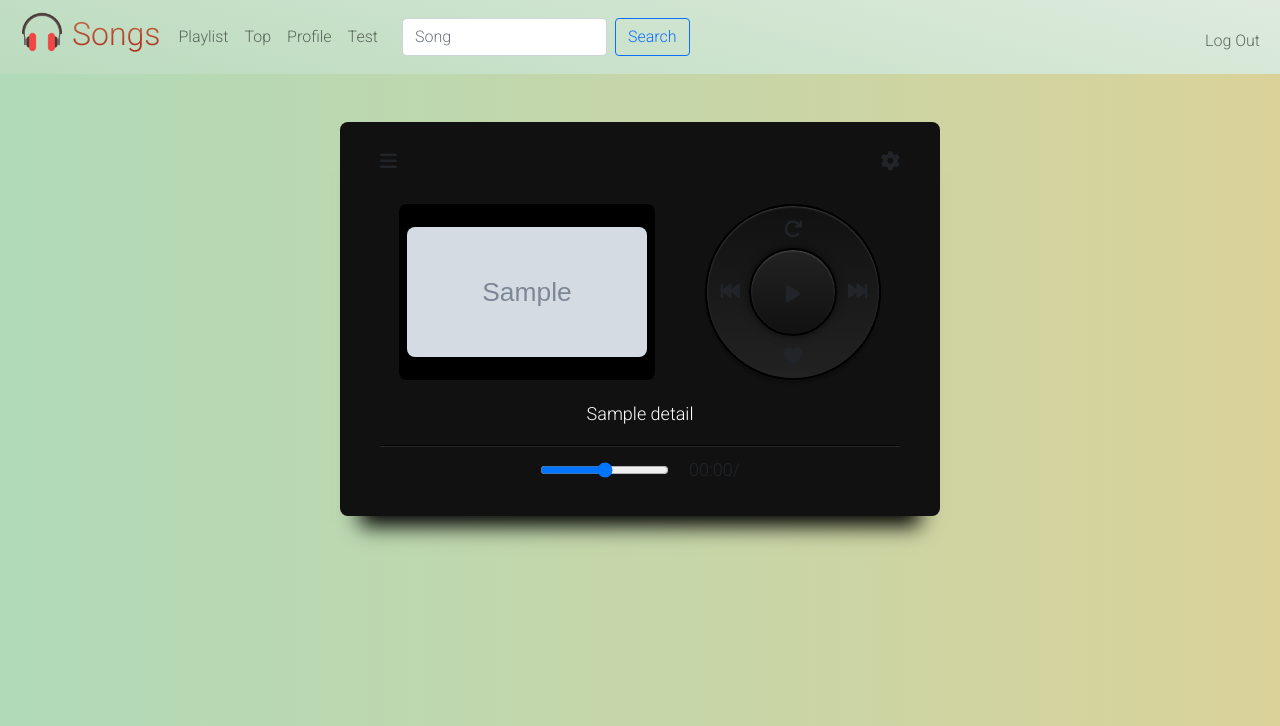
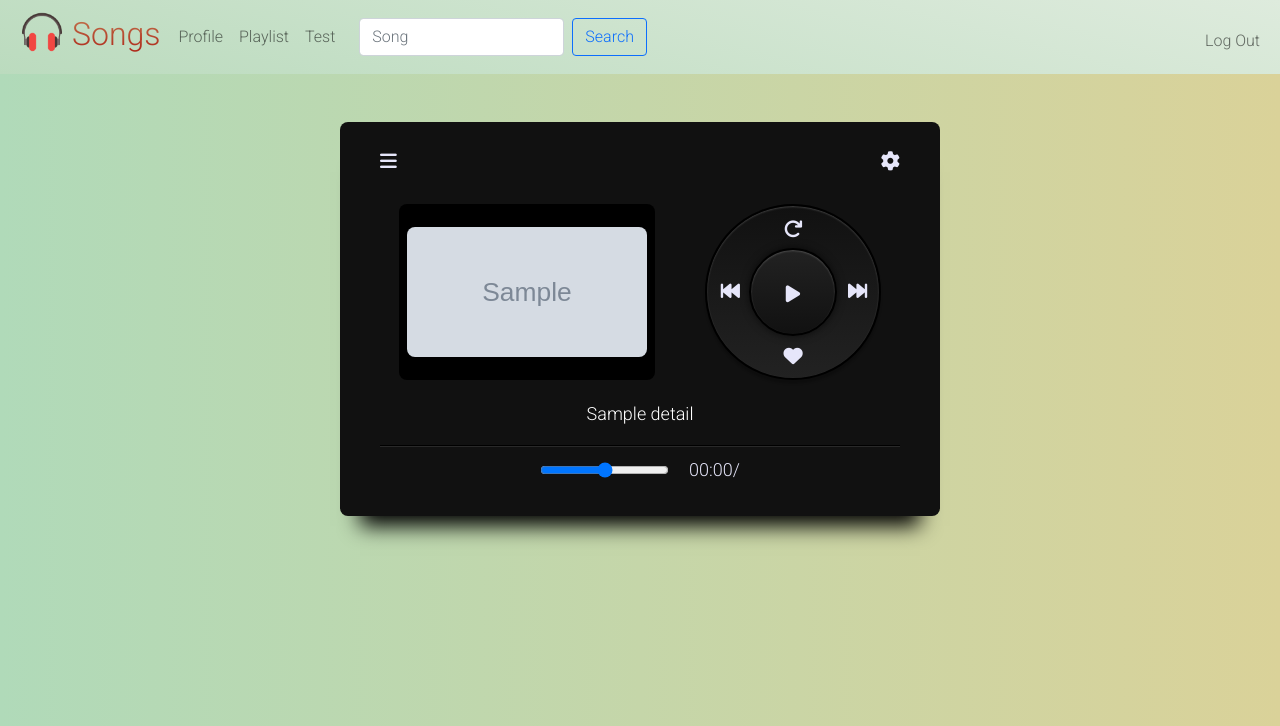
Before and after one commit to diwasrimal/songs, a Flask app: template templates/play.html in a window 1280 px wide. Shown: the top 726 px of the page. Run offline with Flask 2, Linux system fonts and the light colour scheme; a user stored in the database is signed in; tables that the repository leaves empty hold one stand-in row (values such as "Sample post"); the template is opened without the code that fills it: most values are stand-ins (such as "Sample title", 1, 10 or a date in 2020); grey boxes marked "Sample" are stand-in pictures; some libraries are stand-ins or nearby versions.

Commit message:
Update readme and musicplayer apperance
changed player buttons to white, deleted static audio files, add new templates

```diff
--- a/app.py
+++ b/app.py
@@ -175,16 +175,10 @@ def test():
 @app.route("/profile")
 @login_required
 def profile():
-    return apology("OK")
+    return render_template("profile.html")
 
 
 @app.route("/playlist")
 @login_required
 def playlist():
-    return apology("TODO")
-
-
-@app.route("/top")
-@login_required
-def top():
-    return apology("TODO")
+    return render_template("playlists.html")
--- a/static/musicPlayer.css
+++ b/static/musicPlayer.css
@@ -45,6 +45,10 @@
   border: solid 2px #000;
   box-shadow: inset 0 1px 2px rgba(255,255,255,0.2), 0 4px 2px rgba(0,0,0,0.2);
 }
+.fa {
+  color: lavender;
+}
+
 .player .fa {
   font-size: 1.2rem;
   position: absolute;
@@ -134,4 +138,5 @@
 
 .time-tracker .time {
  line-height: 2rem;
+ color: lavender;
 }
--- a/templates/layout.html
+++ b/templates/layout.html
@@ -29,9 +29,8 @@
             <div class="collapse navbar-collapse" id="navbarSupportedContent">
                 {% if session['user_id'] %}
                     <ul class="navbar-nav mb-2 me-3 mb-lg-0">
+                        <li class="nav-item"><a class="nav-link" href="/profile">Profile</a></li>
                         <li class="nav-item"><a class="nav-link" href="/playlist">Playlist</a></li>
-                        <li class="nav-item"><a class="nav-link" href="/top">Top</a></li>
-                        <li class="nav-item"><a class="nav-link" href="/profile">Profile</a></li>
                         <li class="nav-item"><a class="nav-link" href="/test">Test</a></li>
                     </ul>
                     <form class="d-flex" role="search" action="/search" method="get">
```
Also changed, not shown: templates/playlists.html (added, +13 -0 lines), templates/profile.html (added, +13 -0 lines), README.md (added), music.db (deleted), 3 other files.
